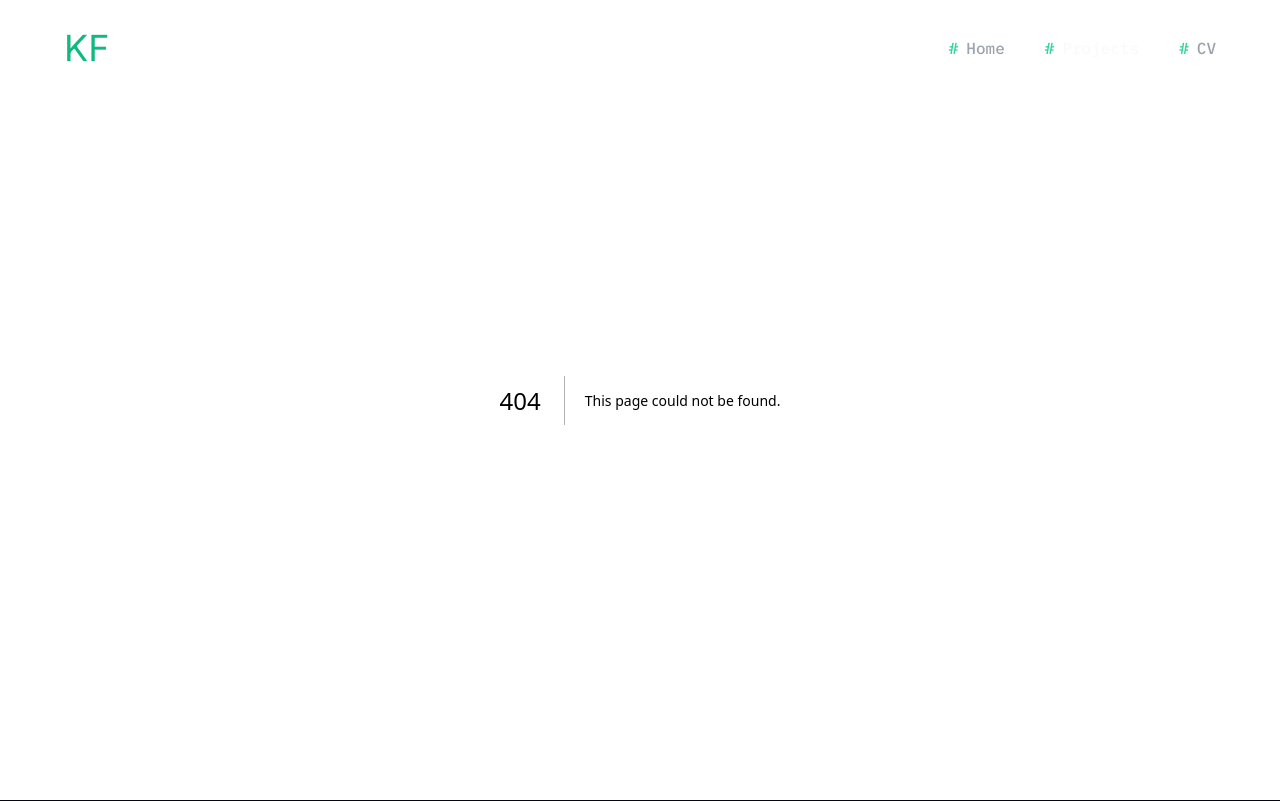
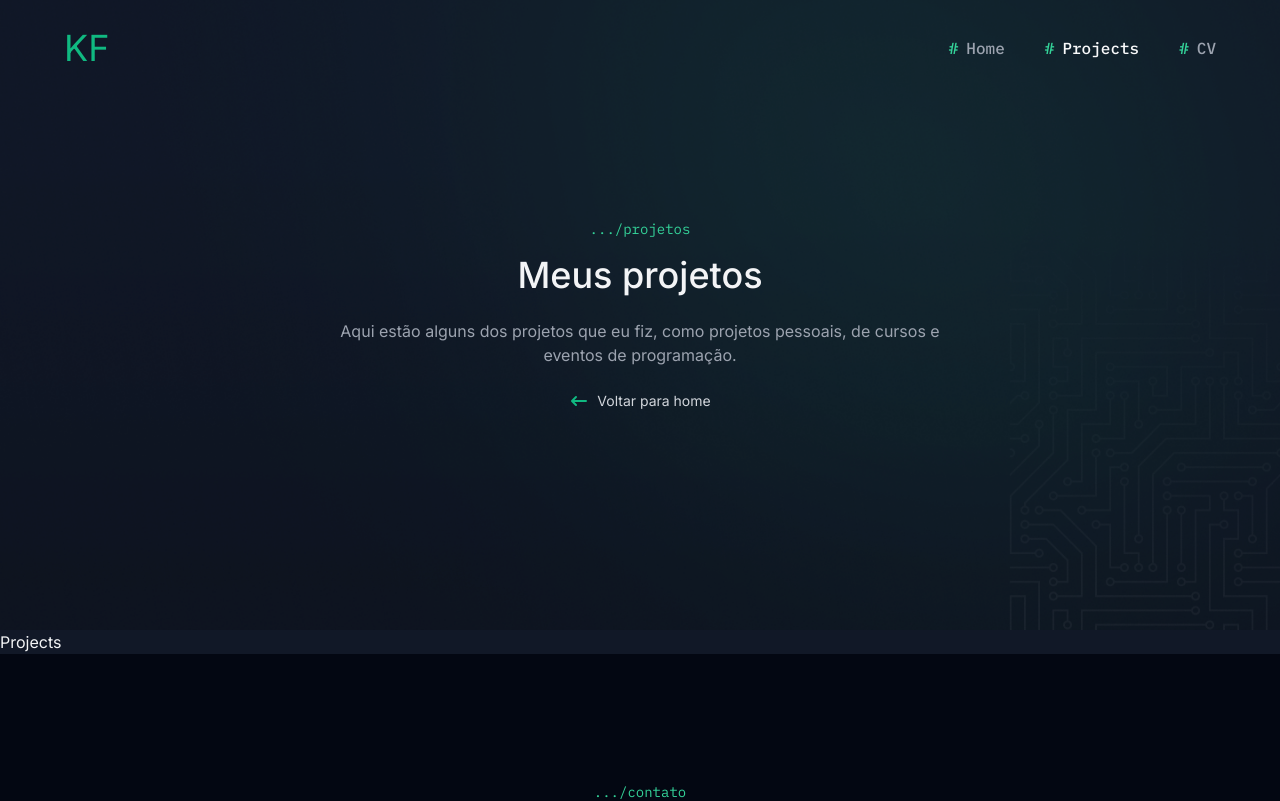
Before and after one commit to kefflen/next-portfolio, a Next.js app: page /projects in a window 1280 px wide. Before the commit this address had no page. Shown: the top 801 px of the page. Built offline with nearby package versions, Linux system fonts and the light colour scheme.

Commit message:
feat: create page Projects and PageIntroduction section component

```diff
--- /dev/null
+++ b/app/projects/_components/page-introduction.tsx
@@ -0,0 +1,25 @@
+import { Link } from "@/app/components/link"
+import { SectionTitle } from "@/app/components/section-title"
+import { HiArrowNarrowLeft } from "react-icons/hi"
+
+export const PageIntroduction = () => {
+  return (
+    <section className="w-full h-[450px] lg:h-[630px] bg-hero-image bg-cover bg-center bg-no-repeat flex flex-col items-center justify-center px-2">
+      <SectionTitle
+        subtitle="projetos"
+        title="Meus projetos"
+        className="text-center items-center [&>h3]:text-4xl"
+      />
+      <div className="flex flex-col items-center">
+        <p className="text-gray-400 text-center max-w-[640px] my-6 text-sm sm:text-base">
+          Aqui estão alguns dos projetos que eu fiz, como projetos pessoais, de
+          cursos e eventos de programação.
+        </p>
+        <Link href={"/"}>
+          <HiArrowNarrowLeft className="text-emerald-500" size={20} />
+          Voltar para home
+        </Link>
+      </div>
+    </section>
+  )
+}
--- /dev/null
+++ b/app/projects/page.tsx
@@ -0,0 +1,10 @@
+import { PageIntroduction } from "./_components/page-introduction"
+
+export default function Projects() {
+  return (
+    <>
+      <PageIntroduction />
+      <h1>Projects</h1>
+    </>
+  )
+}
```
